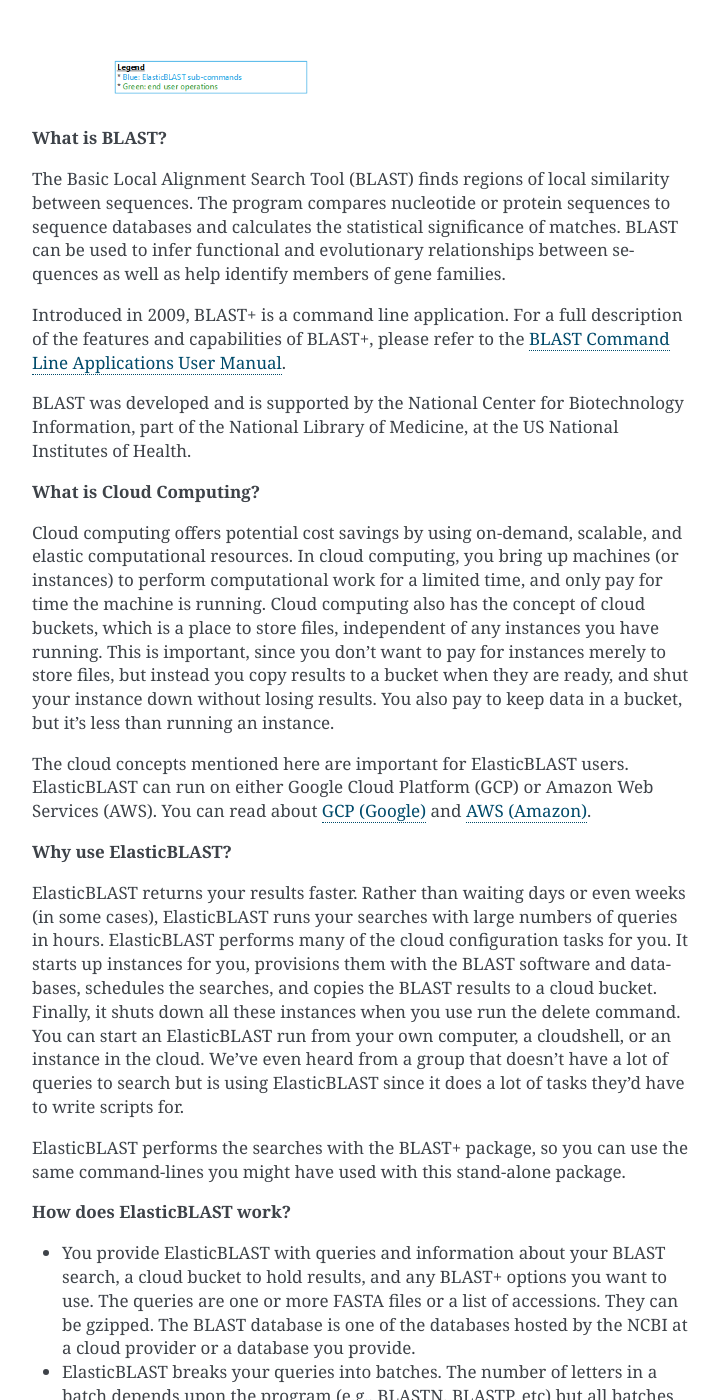
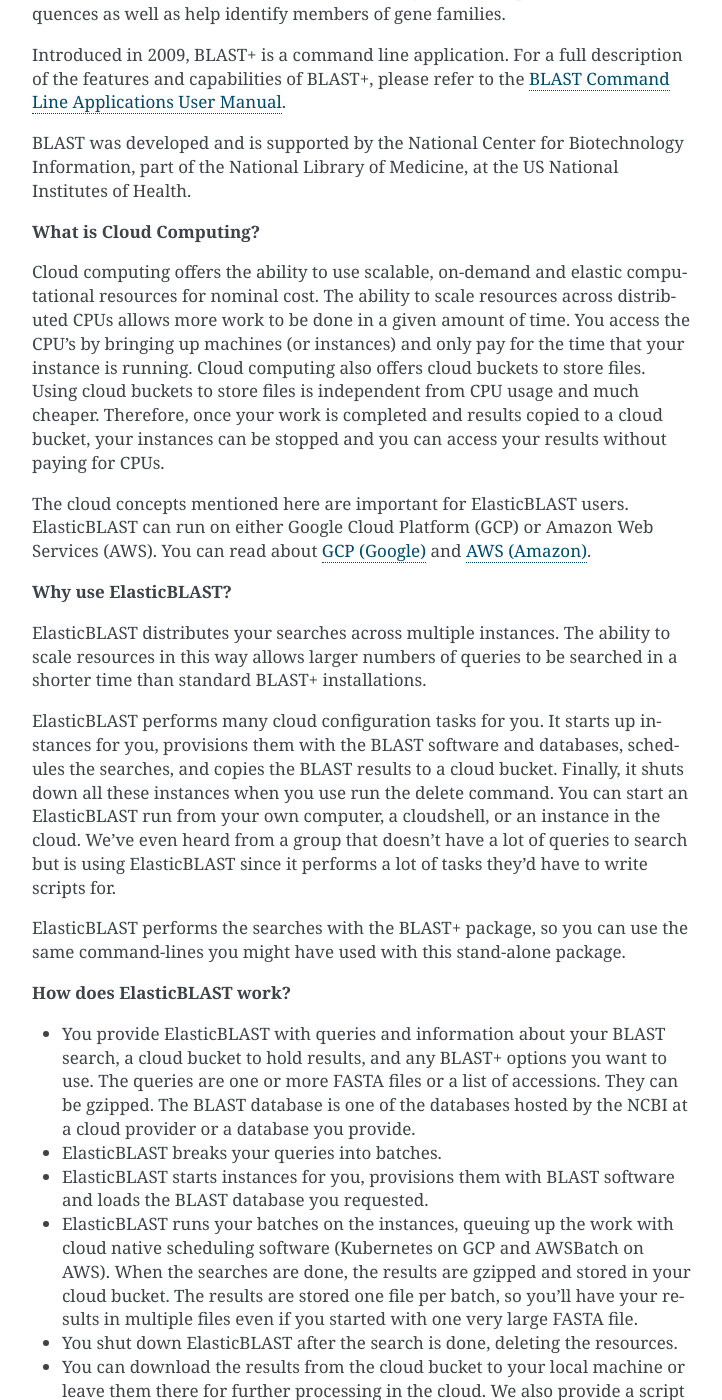
Before and after one commit to ncbi/elastic-blast-docs, a Sphinx documentation site: the page built from docs/source/overview.rst, in a window 1280 px wide and 1400 px high, scrolled down 237 px. Shown: the whole window, without its empty margins (388-1110 px from the left). Built offline with Sphinx 7.4.7, drawn with Linux system fonts in a browser that asks for light colours; some of the changed text lies outside the part shown.

Commit message:
Changes suggested by help desk

```diff
--- a/docs/source/index.rst
+++ b/docs/source/index.rst
@@ -24,7 +24,7 @@
 
 ElasticBLAST is a cloud-based tool to run your searches faster and make you more effective.
 
-ElasticBLAST is ideal for users who have 100,000 or more queries to BLAST and don't want to wait for results.  It distributes your queries to machines in the cloud and runs them more quickly than you could with stand-alone BLAST.
+ElasticBLAST is ideal for users who have 100,000 or more queries to BLAST.  It distributes your queries to machines in the cloud and runs them more quickly than you could with stand-alone BLAST.
 
 It runs on AWS and GCP and requires that you have an account on one of those cloud providers.
 
--- a/docs/source/overview.rst
+++ b/docs/source/overview.rst
@@ -23,9 +23,6 @@
 Overview
 ========
 
-.. figure:: ElasticBlastOperations.png
-   :alt: Overview of ElasticBLAST usage
-   :class: with-border
 
 **What is BLAST?**
 
@@ -37,23 +34,20 @@
 
 **What is Cloud Computing?**
 
-Cloud computing offers potential cost savings by using on-demand, scalable, and elastic computational resources.
-In cloud computing, you bring up machines (or instances) to perform computational work for a limited time,
-and only pay for time the machine is running.  Cloud computing also has the concept of cloud buckets, which
-is a place to store files, independent of any instances you have running.  This is important, since you don't want to pay for instances merely to store files, but instead you copy results to a
-bucket when they are ready, and shut your instance down without losing results.  You also pay to keep data in a bucket, but it's less than running an instance.
+Cloud computing offers the ability to use scalable, on-demand and elastic computational resources for nominal cost. The ability to scale resources across distributed CPUs allows more work to be done in a given amount of time. You access the CPU's by bringing up machines (or instances) and only pay for the time that your instance is running.  Cloud computing also offers cloud buckets to store files.  Using cloud buckets to store files is independent from CPU usage and much cheaper. Therefore, once your work is completed and results copied to a cloud bucket, your instances can be stopped and you can access your results without paying for CPUs.
 
 The cloud concepts mentioned here are important for ElasticBLAST users.  ElasticBLAST can run on either Google Cloud Platform (GCP) or Amazon Web Services (AWS).  You can read about `GCP (Google) <https://cloud.google.com/docs/overview/>`_ and `AWS (Amazon) <https://aws.amazon.com/what-is-aws/?nc1=f_cc/>`_.
 
 **Why use ElasticBLAST?**
 
-ElasticBLAST returns your results faster.  Rather than waiting days or even
-weeks (in some cases), ElasticBLAST runs your searches with large numbers of queries in hours.
-ElasticBLAST performs many of the cloud configuration tasks for you.  It starts up instances for you, provisions
+ElasticBLAST distributes your searches across multiple instances.  The ability to scale resources in this way allows larger numbers of queries to be searched in a shorter time than standard BLAST+ installations.
+
+
+ElasticBLAST performs many cloud configuration tasks for you.  It starts up instances for you, provisions
 them with the BLAST software and databases, schedules the searches, and copies the BLAST results to a cloud bucket.
 Finally, it shuts down all these instances when you use run the delete command.  You can start an ElasticBLAST run from
 your own computer, a cloudshell, or an instance in the cloud.  We've even heard from a group that doesn't have a lot of
-queries to search but is using ElasticBLAST since it does a lot of tasks they'd have to write scripts for.
+queries to search but is using ElasticBLAST since it performs a lot of tasks they'd have to write scripts for.
 
 ElasticBLAST performs the searches with the BLAST+ package, so you can use the same command-lines you might have used with this stand-alone package.
 
@@ -61,7 +55,7 @@
 
 * You provide ElasticBLAST with queries and information about your BLAST search, a cloud bucket to hold results, and any BLAST+ options you want to use.  The queries are one or more FASTA files or a list of accessions.  They can be gzipped. The BLAST database is one of the databases hosted by the NCBI at a cloud provider or a database you provide.
 
-* ElasticBLAST breaks your queries into batches.  The number of letters in a batch depends upon the program (e.g., BLASTN, BLASTP, etc) but all batches are roughly the same size.
+* ElasticBLAST breaks your queries into batches.
 
 * ElasticBLAST starts instances for you, provisions them with BLAST software and loads the BLAST database you requested.
 
```
